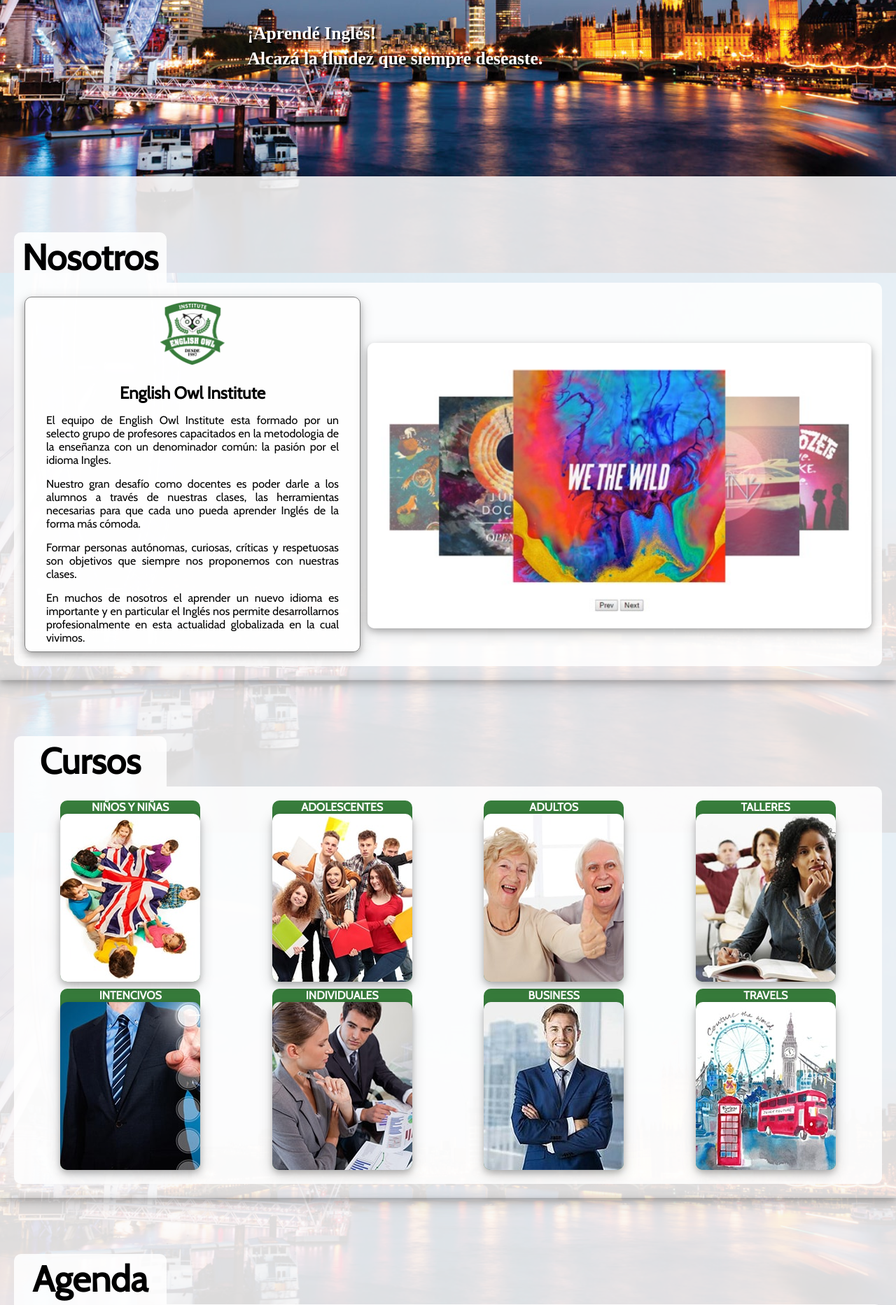
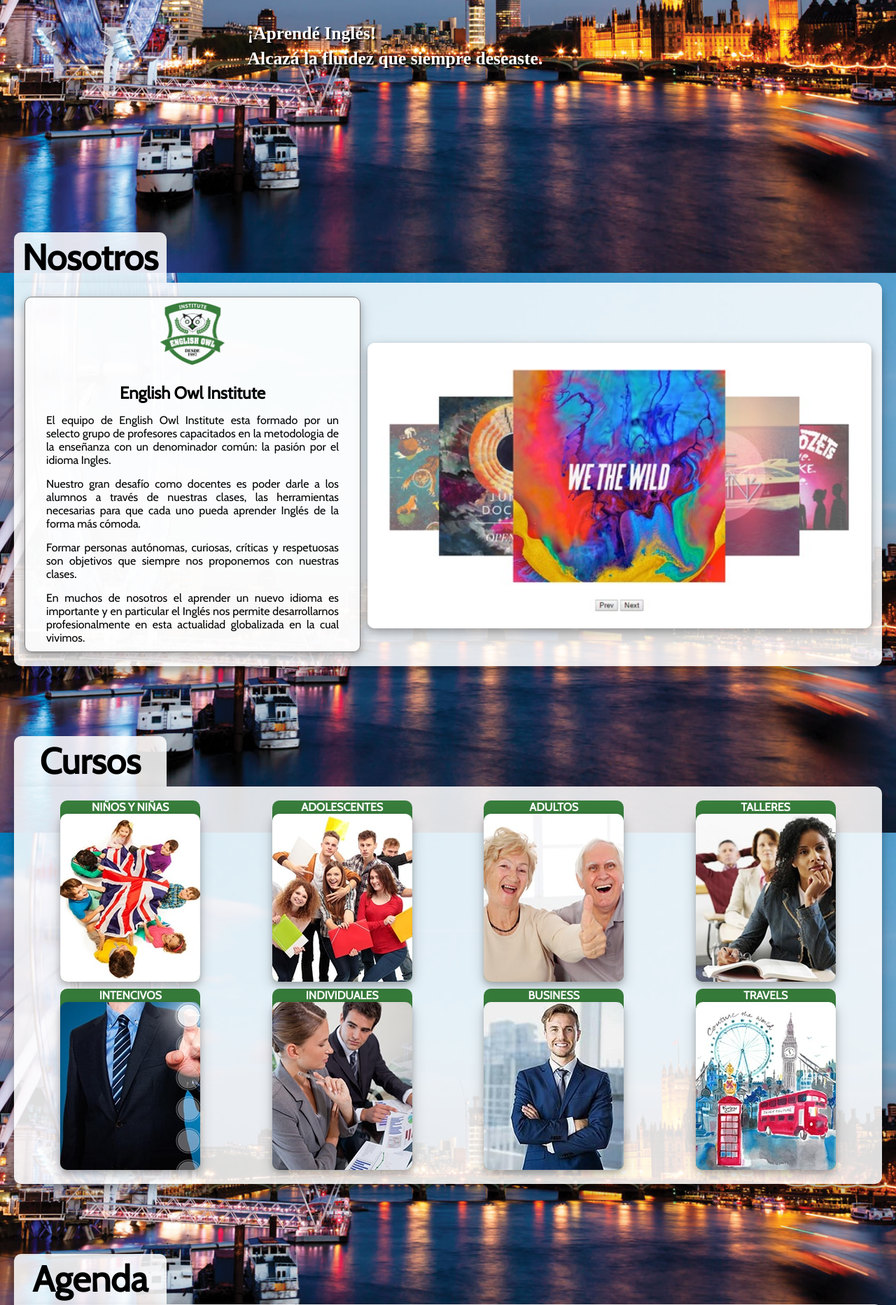
Before and after one commit to klein994/trabajoClase, a PHP site: page / in a window 1280 px wide. Shown: the part 410-2275 px from the top of the page at 70% size. Run offline with PHP 8.4, Linux system fonts and the light colour scheme.

Commit message:
listo para la entrega
Signed-off-by: klein994 <klein994@hotmail.com>

```diff
--- a/index.html
+++ b/index.html
@@ -9,6 +9,7 @@
 
 
     <title>Englishowl</title>
+
     <link rel="stylesheet" href="style.css" />
     <link rel="stylesheet" href="animacion.css">
     <link href='imagenes/favicon.png' rel='icon' type='image/x-icon' />
@@ -91,7 +92,7 @@
         <div class="contenedor-nosotros">
             <div class="nosotros-item">
 
-                <div class="cuadro-text">
+                <div class="cuadro-text wow fadeInLeft" data-wow-delay="0.2s">
                     <img src="imagenes/logo_tramsparente.png" alt="">
 
 
@@ -103,7 +104,7 @@
                 </div>
 
 
-                <div class="cuadro2">
+                <div class="cuadro2 wow fadeInLeft" data-wow-delay="0.4s">
                     <img class="slider" src="imagenes/aula-moderna.jpg" alt="">
 
                 </div>
@@ -120,9 +121,9 @@
     <section id="curso" class="curso">
         <h1>Cursos</h1>
         <div class="contenedor-curso">
-            <div class="curso-item">
+            <div class="curso-item wow fadeInLeft" data-wow-delay="0.1s">
                 <div class="item">
-                    <div class="cuadro">NIÑOS Y NIÑAS
+                    <div class="cuadro wow fadeInLeft" data-wow-delay="0.3s">NIÑOS Y NIÑAS
                         <div class="container">
 
                             <img src="imagenes/kids.jpg" alt="" class="image">
@@ -137,7 +138,7 @@
                             </div>
                         </div>
                     </div>
-                    <div class="cuadro">ADOLESCENTES
+                    <div class="cuadro wow fadeInLeft" data-wow-delay="0.5s">ADOLESCENTES
                         <div class="container">
                             <img src="imagenes/teens.jpg" alt="" class="image">
                             <div class="overlay">
@@ -152,7 +153,7 @@
                             </div>
                         </div>
                     </div>
-                    <div class="cuadro">ADULTOS
+                    <div class="cuadro wow fadeInLeft" data-wow-delay="0.7s">ADULTOS
                         <div class="container">
                             <img src="imagenes/ancianos.jpg" alt="" class="image">
                             <div class="overlay">
@@ -165,7 +166,7 @@
                             </div>
                         </div>
                     </div>
-                    <div class="cuadro">TALLERES
+                    <div class="cuadro wow fadeInLeft" data-wow-delay="0.9s">TALLERES
                         <div class="container">
                             <img src="imagenes/adulto.jpg" alt="" class="image">
                             <div class="overlay">
@@ -178,7 +179,7 @@
                             </div>
                         </div>
                     </div>
-                    <div class="cuadro">INTENCIVOS
+                    <div class="cuadro wow fadeInLeft" data-wow-delay="0.3s">INTENCIVOS
                         <div class="container">
                             <img src="imagenes/business.jpg" alt="" class="image">
                             <div class="overlay">
@@ -194,7 +195,7 @@
                         </div>
                     </div>
 
-                    <div class="cuadro">INDIVIDUALES
+                    <div class="cuadro wow fadeInLeft" data-wow-delay="0.5s">INDIVIDUALES
                         <div class="container">
                             <img src="imagenes/equipo.jpg" alt="" class="image">
                             <div class="overlay">
@@ -209,7 +210,7 @@
                         </div>
                     </div>
 
-                    <div class="cuadro">BUSINESS
+                    <div class="cuadro wow fadeInLeft" data-wow-delay="0.7s">BUSINESS
                         <div class="container">
                             <img src="imagenes/negocio.jpg" alt="" class="image">
                             <div class="overlay">
@@ -220,7 +221,7 @@
                             </div>
                         </div>
                     </div>
-                    <div class="cuadro">TRAVELS
+                    <div class="cuadro wow fadeInLeft" data-wow-delay="0.9s">TRAVELS
                         <div class="container">
                             <img src="imagenes/viaje-1.jpg" alt="" class="image">
                             <div class="overlay">
@@ -250,7 +251,7 @@
         <div class="contenedor-agenda">
             <div class="agenda-item">
 
-                <div class="cuadro-text">
+                <div class="cuadro-text wow fadeInLeft" data-wow-delay="0.2s">
                     <img src="imagenes/logo_tramsparente.png" alt="">
 
 
@@ -259,10 +260,10 @@
                 </div>
 
 
-                <div class="cuadro2">
+                <div class="cuadro2 wow fadeInLeft" data-wow-delay="0.4s">
 
                     <div class="contenedor-agenda">
-                        <div class="meses"> ENERO
+                        <div class="meses wow fadeInLeft" data-wow-delay="0.5s"> ENERO
                             <div class="container">
                                 <img src="imagenes/hoja.jpg" alt="" class="image">
                                 <div class="overlay">
@@ -270,7 +271,7 @@
                                 </div>
                             </div>
                         </div>
-                        <div class="meses">FEBRERO
+                        <div class="meses wow fadeInLeft" data-wow-delay="0.6s">FEBRERO
                             <div class="container">
                                 <img src="imagenes/hoja.jpg" alt="" class="image">
                                 <div class="overlay">
@@ -278,7 +279,7 @@
                                 </div>
                             </div>
                         </div>
-                        <div class="meses">MARZO
+                        <div class="meses wow fadeInLeft" data-wow-delay="0.7s">MARZO
                             <div class="container">
                                 <img src="imagenes/hoja.jpg" alt="" class="image">
                                 <div class="overlay">
@@ -286,7 +287,7 @@
                                 </div>
                             </div>
                         </div>
-                        <div class="meses">ABRIL
+                        <div class="meses wow fadeInLeft" data-wow-delay="0.8s">ABRIL
                             <div class="container">
                                 <img src="imagenes/hoja.jpg" alt="" class="image">
                                 <div class="overlay">
@@ -294,7 +295,7 @@
                                 </div>
                             </div>
                         </div>
-                        <div class="meses">MAYO
+                        <div class="meses wow fadeInLeft" data-wow-delay="0.5s">MAYO
                             <div class="container">
                                 <img src="imagenes/hoja.jpg" alt="" class="image">
                                 <div class="overlay">
@@ -302,7 +303,7 @@
                                 </div>
                             </div>
                         </div>
-                        <div class="meses">JUNIO
+                        <div class="meses wow fadeInLeft" data-wow-delay="0.6s">JUNIO
                             <div class="container">
                                 <img src="imagenes/hoja.jpg" alt="" class="image">
                                 <div class="overlay">
@@ -310,7 +311,7 @@
                                 </div>
                             </div>
                         </div>
-                        <div class="meses">JULIO
+                        <div class="meses wow fadeInLeft" data-wow-delay="0.7s">JULIO
                             <div class="container">
                                 <img src="imagenes/hoja.jpg" alt="" class="image">
                                 <div class="overlay">
@@ -318,7 +319,7 @@
                                 </div>
                             </div>
                         </div>
-                        <div class="meses">AGOSTO
+                        <div class="meses wow fadeInLeft" data-wow-delay="0.8s">AGOSTO
                             <div class="container">
                                 <img src="imagenes/hoja.jpg" alt="" class="image">
                                 <div class="overlay">
@@ -326,7 +327,7 @@
                                 </div>
                             </div>
                         </div>
-                        <div class="meses">SEPTIEMBRE
+                        <div class="meses wow fadeInLeft" data-wow-delay="0.5s">SEPTIEMBRE
                             <div class="container">
                                 <img src="imagenes/hoja.jpg" alt="" class="image">
                                 <div class="overlay">
@@ -334,7 +335,7 @@
                                 </div>
                             </div>
                         </div>
-                        <div class="meses">OCTUBRE
+                        <div class="meses wow fadeInLeft" data-wow-delay="0.6s">OCTUBRE
                             <div class="container">
                                 <img src="imagenes/hoja.jpg" alt="" class="image">
                                 <div class="overlay">
@@ -342,7 +343,7 @@
                                 </div>
                             </div>
                         </div>
-                        <div class="meses">NOVIEMBRE
+                        <div class="meses wow fadeInLeft" data-wow-delay="0.7s">NOVIEMBRE
                             <div class="container">
                                 <img src="imagenes/hoja.jpg" alt="" class="image">
                                 <div class="overlay">
@@ -350,7 +351,7 @@
                                 </div>
                             </div>
                         </div>
-                        <div class="meses">DICIEMBRE
+                        <div class="meses wow fadeInLeft" data-wow-delay="0.8s">DICIEMBRE
                             <div class="container">
                                 <img src="imagenes/hoja.jpg" alt="" class="image">
                                 <div class="overlay">
@@ -371,7 +372,7 @@
         <div class="contenedor-sedes">
             <div class="sedes-item">
 
-                <div class="cuadro-text">
+                <div class="cuadro-text wow fadeInLeft" data-wow-delay="0.2s">
                     <img src="imagenes/logo_tramsparente.png" alt="">
 
 
@@ -384,7 +385,7 @@
                     </div>
                 </div>
 
-                <div class="cuadro-text">
+                <div class="cuadro-text wow fadeInLeft" data-wow-delay="0.4s">
                     <img src="imagenes/logo_tramsparente.png" alt="">
 
 
@@ -408,7 +409,7 @@
         <div class="contenedor-contactos">
             <div class="contactos-item">
 
-                <div class="cuadro-text">
+                <div class="cuadro-text wow fadeInLeft" data-wow-delay="0.2s">
                     <img src="imagenes/logo_tramsparente.png" alt="">
 
 
@@ -438,7 +439,7 @@
                     </div>
                     </form>
                 </div>
-                <div class="cuadro-Whatsapp cuadro-sedes">
+                <div class="cuadro-Whatsapp cuadro-sedes wow fadeInLeft" data-wow-delay="0.6s">
                     <img src="imagenes/logo_tramsparente.png" alt="">
                     <h2>Redes</h2>
                     <a href="">
@@ -457,7 +458,7 @@
                 </div>
 
 
-                <div class="cuadro-Whatsapp">
+                <div class="cuadro-Whatsapp wow fadeInLeft" data-wow-delay="0.8s">
                     <img src="imagenes/logo_tramsparente.png" alt="">
 
 
@@ -503,5 +504,9 @@
 </div>
 
 <script src="script.js"></script>
+<script src="js/wow.min.js"></script>
+<script>
+    new WOW().init();
+</script>
 
 </html>
--- a/style.css
+++ b/style.css
@@ -73,7 +73,7 @@ a:focus {
 main {
     width: 100%;
     margin: auto;
-    background-color: var(--fondo-blanco);
+    /* background-color: var(--fondo-blanco); */
     font-family: 'Cabin', sans-serif;
 }
 
@@ -262,7 +262,6 @@ body .img-cara {
     border: var(--border-estandar);
     border-radius: 10px;
     box-shadow: 0 4px 8px 0 rgba(0, 0, 0, 0.2), 0 6px 20px 0 rgba(0, 0, 0, 0.19);
-    ;
 }
 
 .cuadro-text h2,
@@ -308,10 +307,10 @@ body .img-cara {
     max-width: 1300px;
     margin: auto;
     height: auto;
-    background-color: var(--color-section-1);
+    /* background-color: var(--color-section-1); */
     padding: 20px;
     padding-top: 80px;
-    box-shadow: 0 4px 8px 0 rgba(0, 0, 0, 0.2), 0 6px 20px 0 rgba(0, 0, 0, 0.19);
+    /* box-shadow: 0 4px 8px 0 rgba(0, 0, 0, 0.2), 0 6px 20px 0 rgba(0, 0, 0, 0.19); */
 }
 
 .curso h1,
@@ -340,6 +339,7 @@ body .img-cara {
     background-color: var(--fondo-blanco);
     padding: 20px;
     border-radius: 0 10px 10px 10px;
+    box-shadow: 0 8px 10px 0 rgba(0, 0, 0, 0.2), 0 10px 22px 0 rgba(0, 0, 0, 0.19);
 }
 
 .curso-item .item {
@@ -807,7 +807,7 @@ nav .form {
         top: 0;
         height: 100vh;
         width: 100vw;
-        background-color: var(--fondo-blanco);
+        background-color: rgba(15, 15, 15, 0.377);
     }
     .contenedornav-2 .nav-2 {
         display: block;
```
Also changed, not shown: js/wow.min.js (added).
